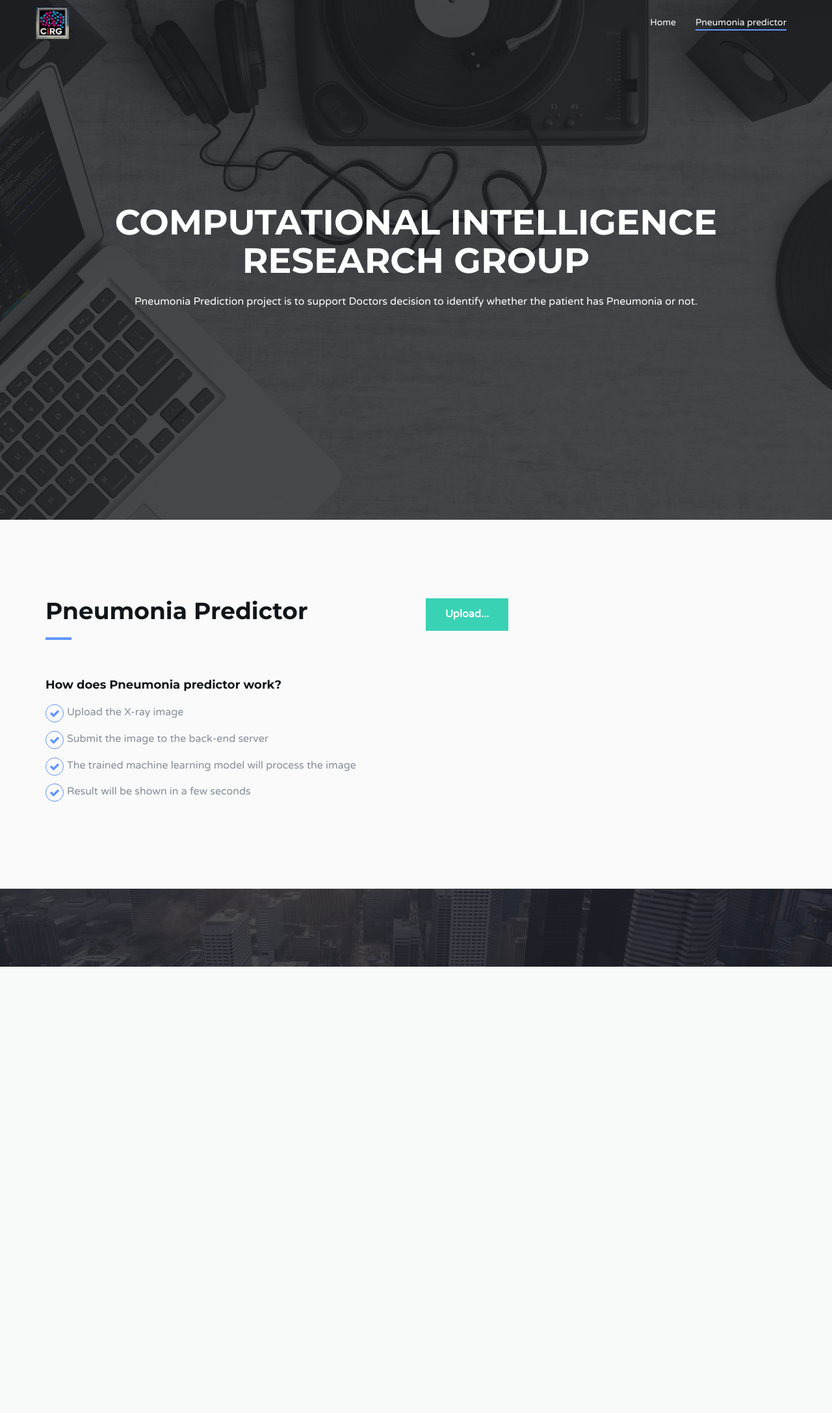
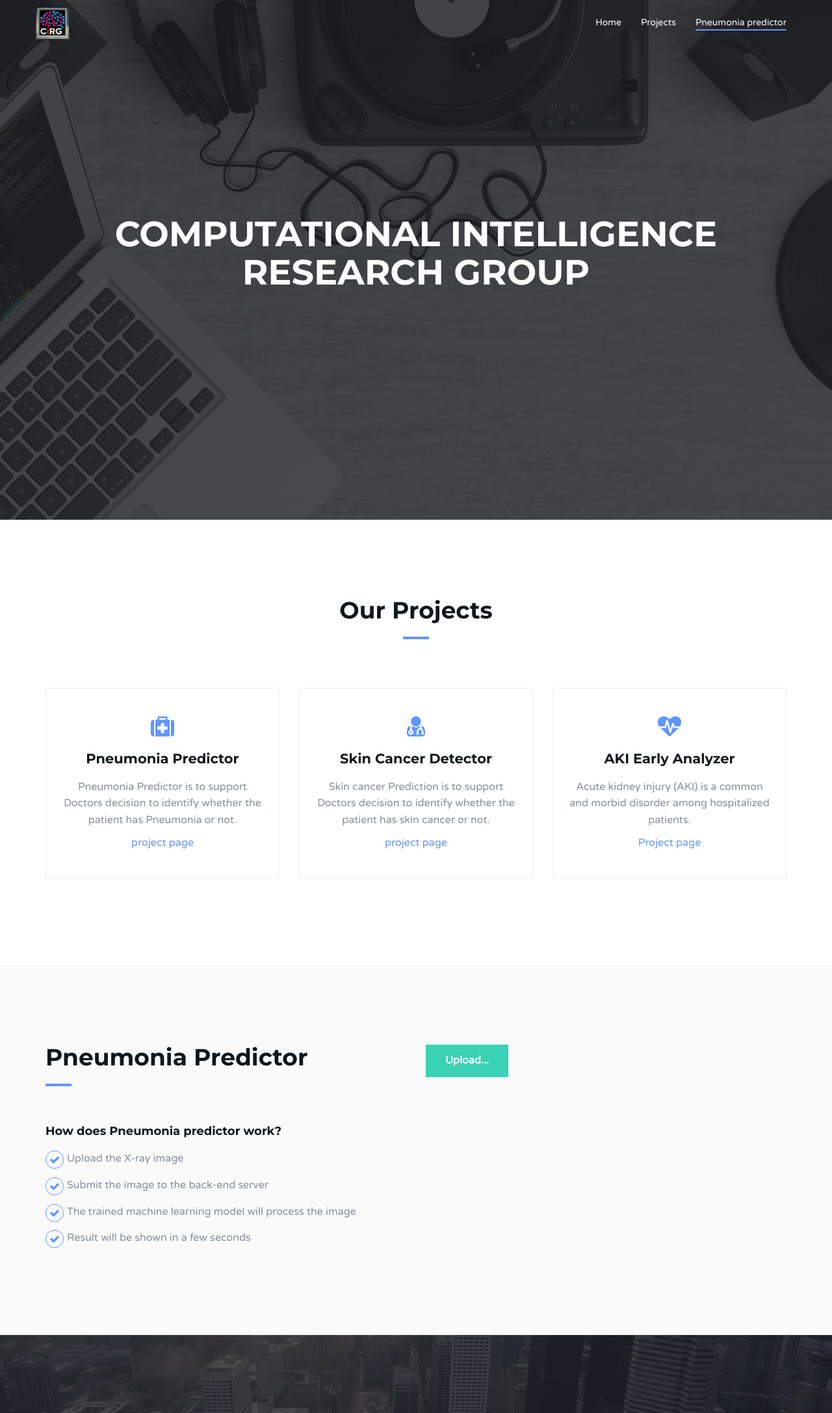
Before and after one commit to sheikhhanif/pneumonia_deploy, a Flask app: page / in a window 1280 px wide. Shown: the whole page at 65% size. Before the commit the page ends 1488 px from the top, so only its background shows below. Run offline with Flask 2, Linux system fonts and the light colour scheme; some libraries are stand-ins or nearby versions.

Commit message:
add projects section

```diff
--- a/templates/index.html
+++ b/templates/index.html
@@ -7,7 +7,7 @@
 	<meta name="viewport" content="width=device-width, initial-scale=1">
 	<!-- The above 3 meta tags *must* come first in the head; any other head content must come *after* these tags -->
 
-	<title>HTML Template</title>
+	<title>Cirg</title>
 
 	<!-- Google font -->
 	<link href="https://fonts.googleapis.com/css?family=Montserrat:400,700%7CVarela+Round" rel="stylesheet">
@@ -65,6 +65,7 @@
 				<!--  Main navigation  -->
 				<ul class="main-nav nav navbar-nav navbar-right">
 					<li><a href="#home">Home</a></li>
+					<li><a href="#projects">Projects</a></li>
 					<li><a href="#pneumonia">Pneumonia predictor</a></li>
 				</ul>
 				<!-- /Main navigation -->
@@ -83,8 +84,6 @@
 						<div class="home-content">
 							<h1 class="white-text">Computational Intelligence Research Group</h1>
 							<p class="white-text">
-								Pneumonia Prediction project is to support Doctors decision
-								to identify whether the patient has Pneumonia or not.
 							</p>
 							<!-- <button class="main-btn" href="#pneumonia">Lets start</button> -->
 						</div>
@@ -98,6 +97,66 @@
 
 	</header>
 	<!-- /Header -->
+
+	<!-- About -->
+	<div id="projects" class="section md-padding">
+
+		<!-- Container -->
+		<div class="container">
+
+			<!-- Row -->
+			<div class="row">
+
+				<!-- Section header -->
+				<div class="section-header text-center">
+					<h2 class="title">Our Projects</h2>
+				</div>
+				<!-- /Section header -->
+
+				<!-- about -->
+				<div class="col-md-4">
+					<div class="about">
+						<i class="fa fa-medkit"></i>
+						<h3>Pneumonia Predictor</h3>
+						<p>Pneumonia Predictor is to support Doctors decision
+						to identify whether the patient has Pneumonia or not.</p>
+						<a href="#pneumonia">project page</a>
+					</div>
+				</div>
+				<!-- /about -->
+
+				<!-- about -->
+				<div class="col-md-4">
+					<div class="about">
+						<i class="fa fa-user-md"></i>
+						<h3>Skin Cancer Detector</h3>
+						<p>Skin cancer Prediction is to support Doctors decision
+						to identify whether the patient has skin cancer or not.</p>
+						<a href="http://cancer-prediction.datasciencedata.com/">project page</a>
+					</div>
+				</div>
+				<!-- /about -->
+
+				<!-- about -->
+				<div class="col-md-4">
+					<div class="about">
+						<i class="fa fa-heartbeat"></i>
+						<h3>AKI Early Analyzer</h3>
+						<p>Acute kidney injury (AKI) is a
+							common and morbid disorder among hospitalized patients.</p>
+						<a href="http://kictoas.iium.edu.my/computationalintelligenceresearchgroup/aki-early-analyzer/">Project page</a>
+					</div>
+				</div>
+				<!-- /about -->
+
+			</div>
+			<!-- /Row -->
+
+		</div>
+		<!-- /Container -->
+
+	</div>
+	<!-- /About -->
 
 	<!-- Why Choose Us -->
 	<div id="pneumonia" class="section md-padding bg-grey">
```
